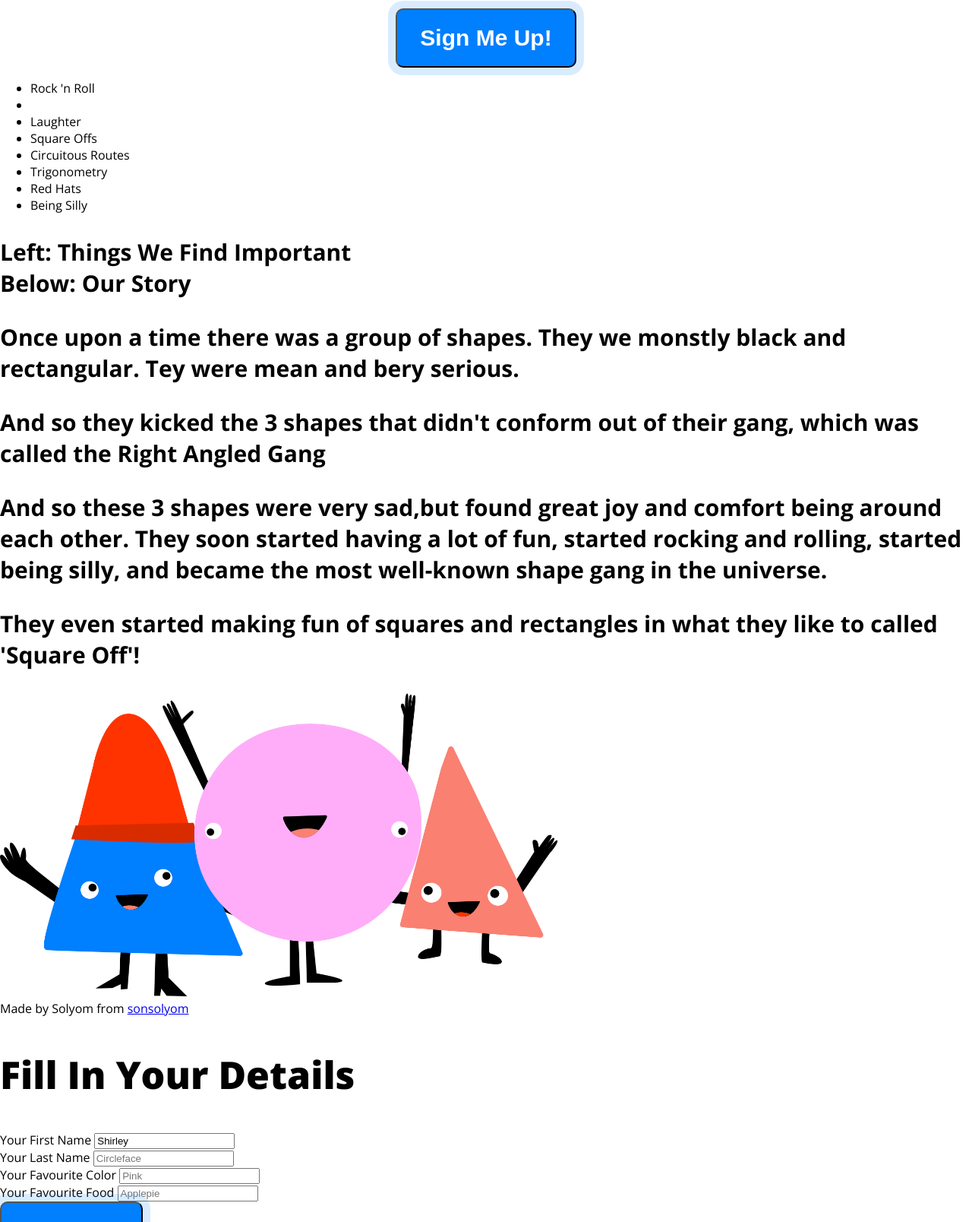
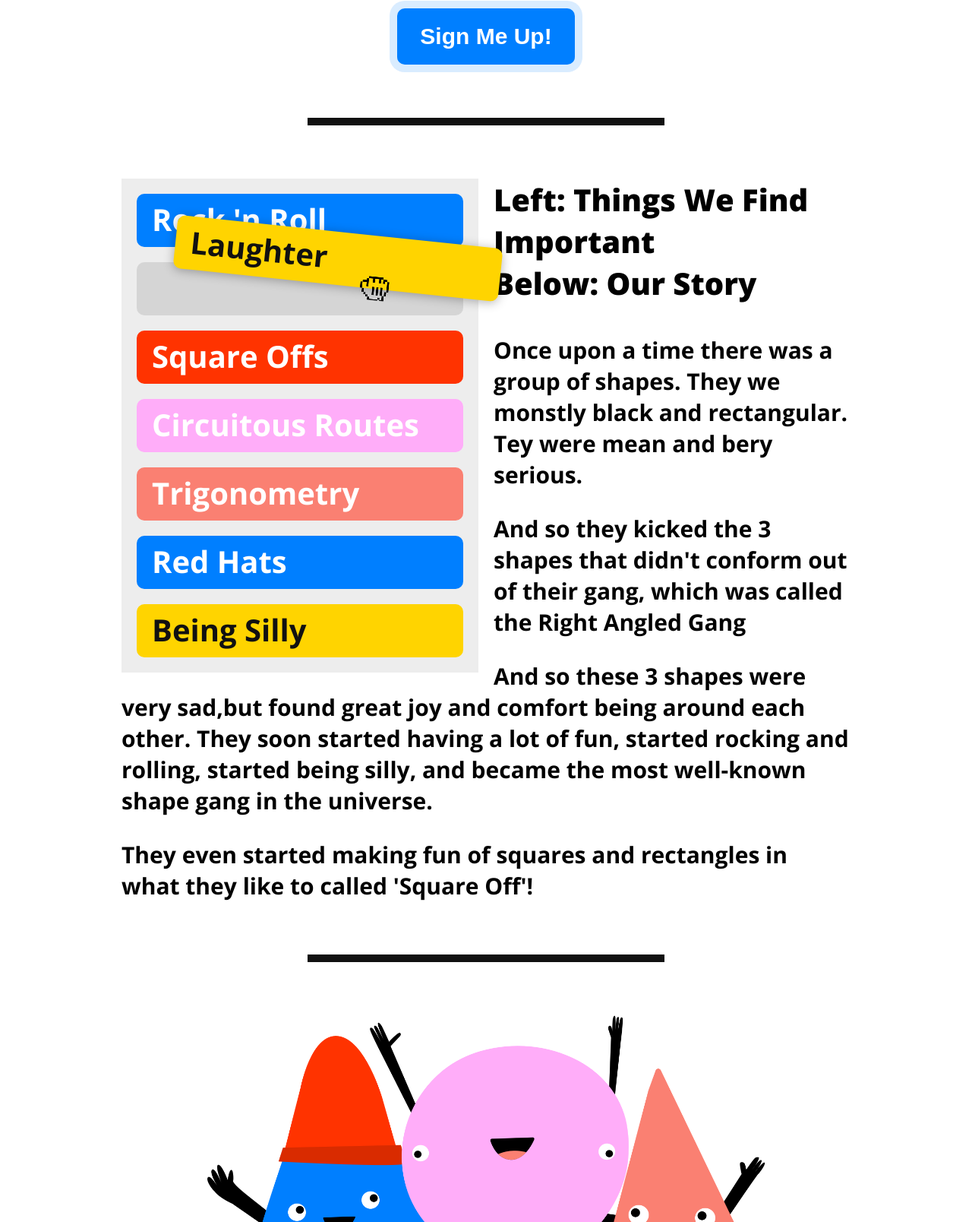
Before and after one commit to sonsolyom/the-gang-web, a plain HTML site: page index.html in a window 1280 px wide. Shown: the part 1192-2800 px from the top of the page at 76% size. Drawn offline with nearby package versions, Linux system fonts and the light colour scheme.

Commit message:
story section, footer, styling
Also added some HTML and changed a foew other bits of CSS

```diff
--- a/index.html
+++ b/index.html
@@ -40,6 +40,7 @@
     </div>
     <div class="sep"></div>
     <div class="story" id="story">
+      <div class="wrapper">
         <ul class="nb-list">
           <li class="blue">Rock 'n Roll</li>
           <li class="gray">&nbsp;</li>
@@ -63,10 +64,13 @@
         <p>They even started making fun of squares and rectangles in what they like to called
           'Square Off'!</p>
       </div>
+    </div>
     <div class="sep"></div>
-    <img src="characters/the-gang.png" width="735" height="399" alt="The Gang">
+    <img class="gang-img" src="characters/the-gang.png" width="735" height="399" alt="The Gang">
     <footer>
+      <div class="wrapper">
         Made by Solyom from <a href="#">sonsolyom</a>
+      </div>
     </footer>
     <div class="popup">
       <div class="blanket"></div>
--- a/style.css
+++ b/style.css
@@ -12,14 +12,14 @@ h1{
     font-size: 50px;
 }
 
+h2 {
+    font-weight: 800;
+    font-size: 50px;
+}
+
 h3 {
     font-weight: bold;
     font-size: 30px;
-}
-
-h2 {
-    font-weight: 800;
-    font-size: 50px;
 }
 
 h4 {
@@ -37,6 +37,10 @@ p {
 .wrapper {
     width: 960px;
     margin: 0 auto;
+}
+
+.hero-banner .wrapper {
+    margin-top: 15%;
 }
 
 .hero-banner {
@@ -73,8 +77,8 @@ p {
     width: 363px;
     height: 344px;
     position: absolute;
-    top: 90px;
-    right: 150px;
+    top: 190px;
+    right: 350px;
     transform: rotate(15deg);
     z-index: -2;
 }
@@ -84,7 +88,7 @@ p {
     background-size: 100%;
     width: 309px;
     height: 371px;
-    position: absolute; top: 213px; right: 307px;
+    position: absolute; top: 313px; right: 507px;
     z-index: -3;
 }
 
@@ -94,8 +98,8 @@ p {
     width: 297px;
     height: 400px;
     position: absolute;
-    top: 300px;
-    right: 50px;
+    top: 400px;
+    right: 250px;
     z-index: -1;
 }
 
@@ -110,6 +114,14 @@ button.cta{
     padding: 20px 30px;
     border-radius: 10px;
     text-decoration: none;
+    outline: none;
+    border: none;
+    cursor: pointer;
+}
+
+a.cta:active,
+button.cta:active {
+    opacity: .7;
 }
 
 a.cta.alt,
@@ -125,6 +137,7 @@ nav {
     box-shadow: 0 5px 8px rgba(0,0,0,.2);
     position: sticky;
     top: 0;
+    z-index: 3;
 }
 
 nav .logo {
@@ -183,3 +196,85 @@ nav ul li a {
     display: inline;
     font-weight: 800;
 }
+
+.sep {
+    width: 470px;
+    height: 10px;
+    background-color: #111111;
+    margin: 70px auto;
+}
+
+.story h3 {
+    font-size: 40px;
+    font-weight: 800;
+}
+
+.nb-list {
+    width: 470px;
+    padding: 20px 20px 0 20px;
+    box-sizing: border-box;
+    background-color: #EDEDED;
+    float: left;
+    margin: 0 20px 20px 0;
+    position: relative;
+}
+
+.nb-list li {
+    height: 70px;
+    border-radius: 10px;
+    font-size: 40px;
+    color: white;
+    font-weight: bold;
+    display: block;
+    margin-bottom: 20px;
+    padding: 6px 20px;
+    box-sizing: border-box;
+}
+
+.nb-list li.red {background-color: #FF3300;}
+.nb-list li.blue {background-color: #007FFF;}
+.nb-list li.gray {background-color: rgba(0,0,0,.1);}
+.nb-list li.yellow {
+    background-color: #FFD400;
+    color: #111111;
+}
+.nb-list li.pink {background-color: #FFADF9;}
+.nb-list li.salmon {background-color: #FA8072;}
+
+.nb-list li.dragging {
+    position: absolute;
+    top: 70px;
+    left: 70px;
+    right: -30px;
+    transform: rotate(6deg);
+    box-shadow: 0 2px 14px rgba(0,0,0,.3);
+}
+
+.nb-list li.dragging:after{
+    content: '';
+    display: block;
+    position: absolute;
+    width: 54px;
+    height: 50px;
+    background: url(hang.png) no-repeat;
+    background-size: 100%;
+    bottom: -15px;
+    left: 55%;
+}
+
+.gang-img {
+    display: block;
+    margin: 0 auto;
+}
+
+footer {
+    text-align: center;
+    color: rgba(0,0,0,.4);
+    font-size: 20px;
+    font-weight: bold;
+    margin: 85px 0 45px;
+}
+
+footer a{
+    color: rgba(0,0,0,.4);
+}
```
Also changed, not shown: hang.png (added). Lines whose indentation alone changed are shown as unchanged.
